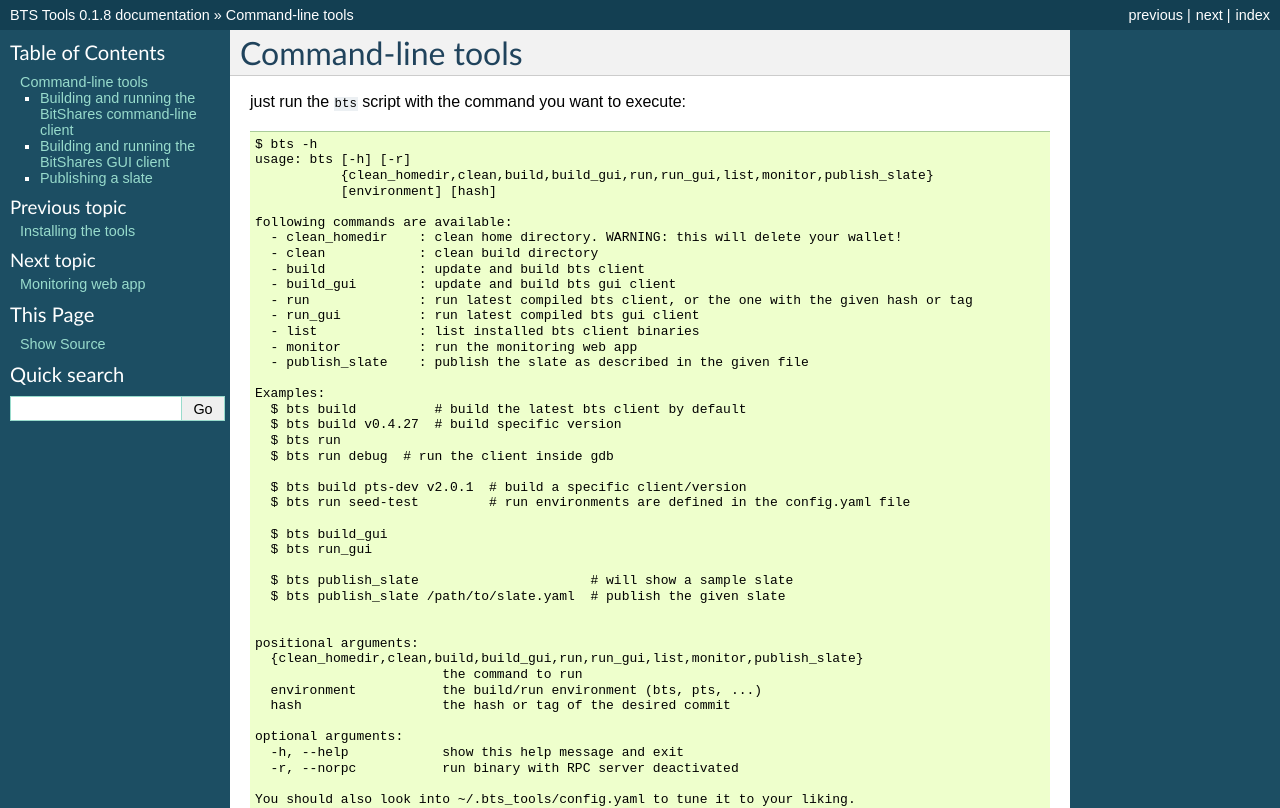
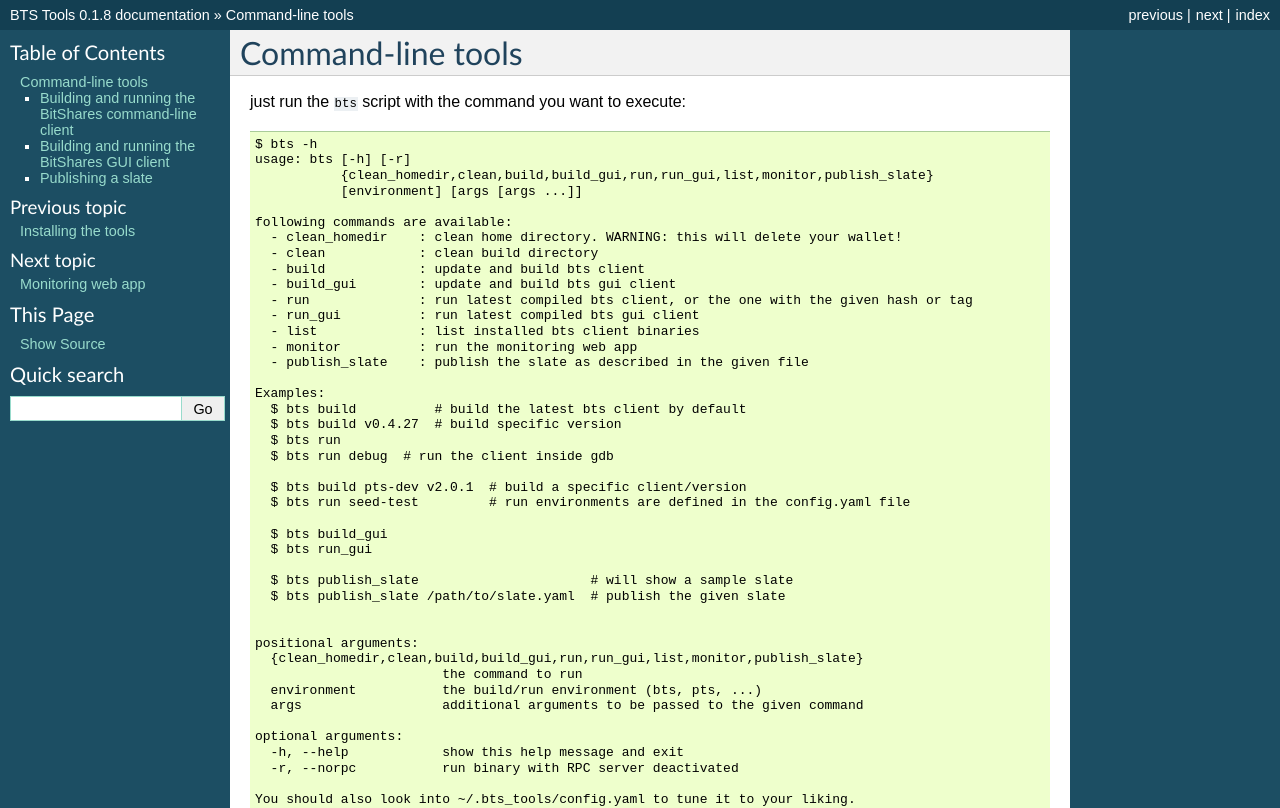
Before and after one commit to wackou/bts_tools, a Sphinx documentation site: the page built from docs/cmdline.rst, in a window 1280 px wide. Shown: the top 808 px of the page. Built offline with Sphinx 7.4.7, drawn with Linux system fonts in a browser that asks for light colours.

Commit message:
Allow passing additional args to "bts run"

```diff
--- a/README.rst
+++ b/README.rst
@@ -28,7 +28,7 @@
     $ bts -h
     usage: bts [-h] [-r]
                {clean_homedir,clean,build,build_gui,run,run_gui,list,monitor,publish_slate}
-               [environment] [hash]
+               [environment] [args [args ...]]
 
     following commands are available:
       - clean_homedir    : clean home directory. WARNING: this will delete your wallet!
@@ -61,7 +61,7 @@
       {clean_homedir,clean,build,build_gui,run,run_gui,list,monitor,publish_slate}
                             the command to run
       environment           the build/run environment (bts, pts, ...)
-      hash                  the hash or tag of the desired commit
+      args                  additional arguments to be passed to the given command
 
     optional arguments:
       -h, --help            show this help message and exit
--- a/docs/cmdline.rst
+++ b/docs/cmdline.rst
@@ -9,7 +9,7 @@
     $ bts -h
     usage: bts [-h] [-r]
                {clean_homedir,clean,build,build_gui,run,run_gui,list,monitor,publish_slate}
-               [environment] [hash]
+               [environment] [args [args ...]]
 
     following commands are available:
       - clean_homedir    : clean home directory. WARNING: this will delete your wallet!
@@ -42,7 +42,7 @@
       {clean_homedir,clean,build,build_gui,run,run_gui,list,monitor,publish_slate}
                             the command to run
       environment           the build/run environment (bts, pts, ...)
-      hash                  the hash or tag of the desired commit
+      args                  additional arguments to be passed to the given command
 
     optional arguments:
       -h, --help            show this help message and exit
```
Also changed, not shown: README.md (+2 -2 lines), 1 other file.
